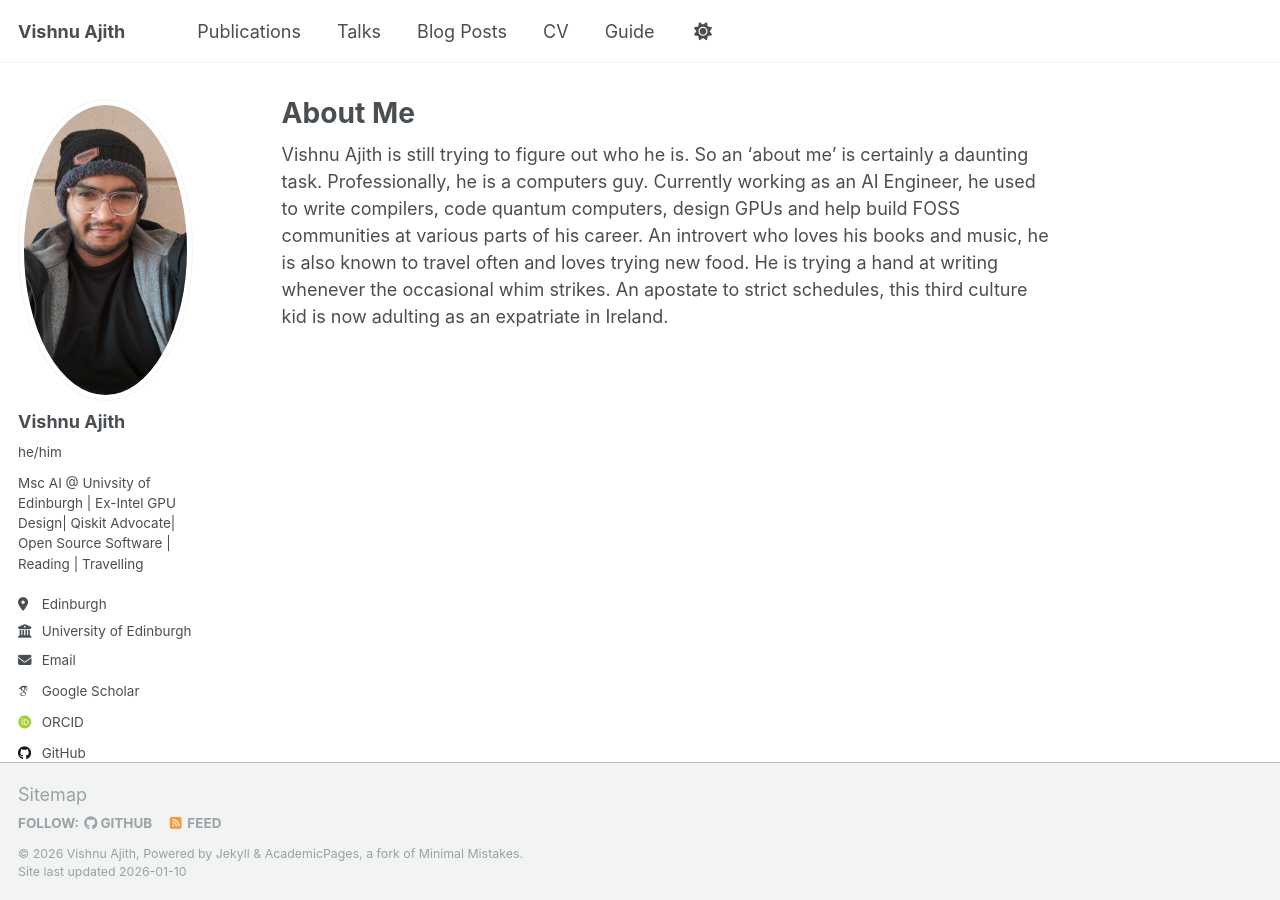
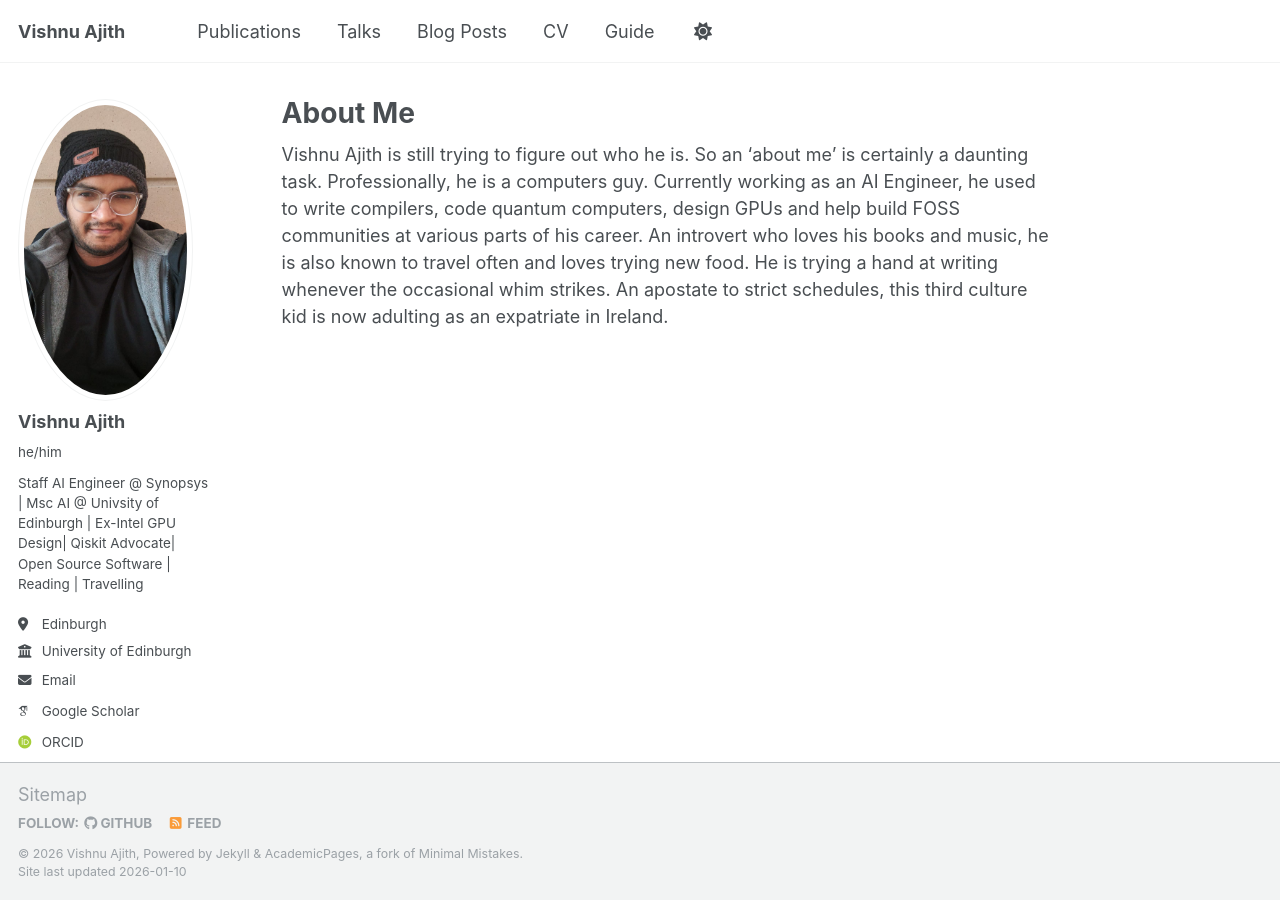
Before and after one commit to charmerDark/charmerDark.github.io, a Jekyll site: the page built from _pages/about.md, in a window 1280 px wide. Built offline with Jekyll 4.4.1, drawn with Linux system fonts in a browser that asks for light colours; some web fonts are replaced.

Commit message:
Adding new job to sidebar

```diff
--- a/_config.yml
+++ b/_config.yml
@@ -25,7 +25,7 @@ author:
   avatar           : "profile.jpg"
   name             : "Vishnu Ajith"
   pronouns         : "he/him" # example: "she/her"
-  bio              : "Msc AI @ Univsity of Edinburgh | Ex-Intel GPU Design| Qiskit Advocate| Open Source Software | Reading | Travelling"
+  bio              : "Staff AI Engineer @ Synopsys | Msc AI @ Univsity of Edinburgh | Ex-Intel GPU Design| Qiskit Advocate| Open Source Software | Reading | Travelling"
   location         : "Edinburgh"
   employer         : "University of Edinburgh"
   uri              : # URL
```
